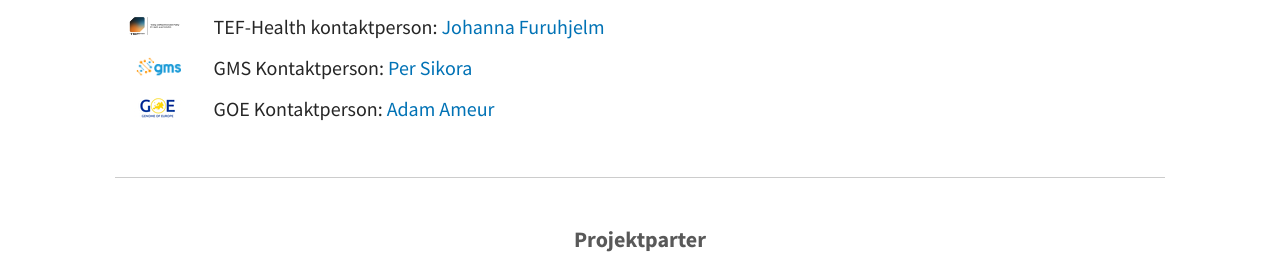
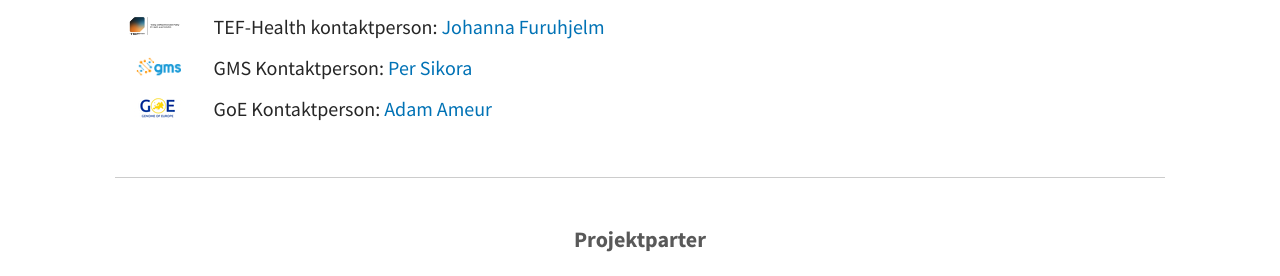
Before and after one commit to ScilifelabDataCentre/DIGIfor1Health_web, a Jekyll site: the page built from pages/contact.md, in a window 1280 px wide and 1108 px high. Shown: the part 590-866 px from the top of the window. Built offline with Jekyll 4.4.1, drawn with Linux system fonts in a browser that asks for light colours; a script that is not in the unit is left out; comment, search, counter and statistics services are not loaded.

Commit message:
Change GOE to GoE in both contact pages

```diff
--- a/pages/contact.md
+++ b/pages/contact.md
@@ -25,5 +25,5 @@ Teknisk support: <a href="mailto:datacentre@scilifelab.se">SciLifeLab Data Centr
 
 <div class="contact-entry"><span class="contact-entry-logo"><img src="/assets/img/contact-logos/gms logo.png" alt="GMS Logo" style="height: 20px; vertical-align: middle; margin-right: 10px;"></span><span>GMS Kontaktperson: <a href="mailto:per.sikora@gu.se">Per Sikora</a></span></div>
 
-<div class="contact-entry"><span class="contact-entry-logo"><img src="/assets/img/contact-logos/GOE_logo_flat.jpg" alt="GOE Logo" style="height: 20px; vertical-align: middle; margin-right: 10px;"></span><span>GOE Kontaktperson: <a href="mailto:adam.ameur@igp.uu.se">Adam Ameur</a></span></div>
+<div class="contact-entry"><span class="contact-entry-logo"><img src="/assets/img/contact-logos/GOE_logo_flat.jpg" alt="GOE Logo" style="height: 20px; vertical-align: middle; margin-right: 10px;"></span><span>GoE Kontaktperson: <a href="mailto:adam.ameur@igp.uu.se">Adam Ameur</a></span></div>
 </div>
```
Also changed, not shown: pages/contact_en.md (+1 -1 lines).
